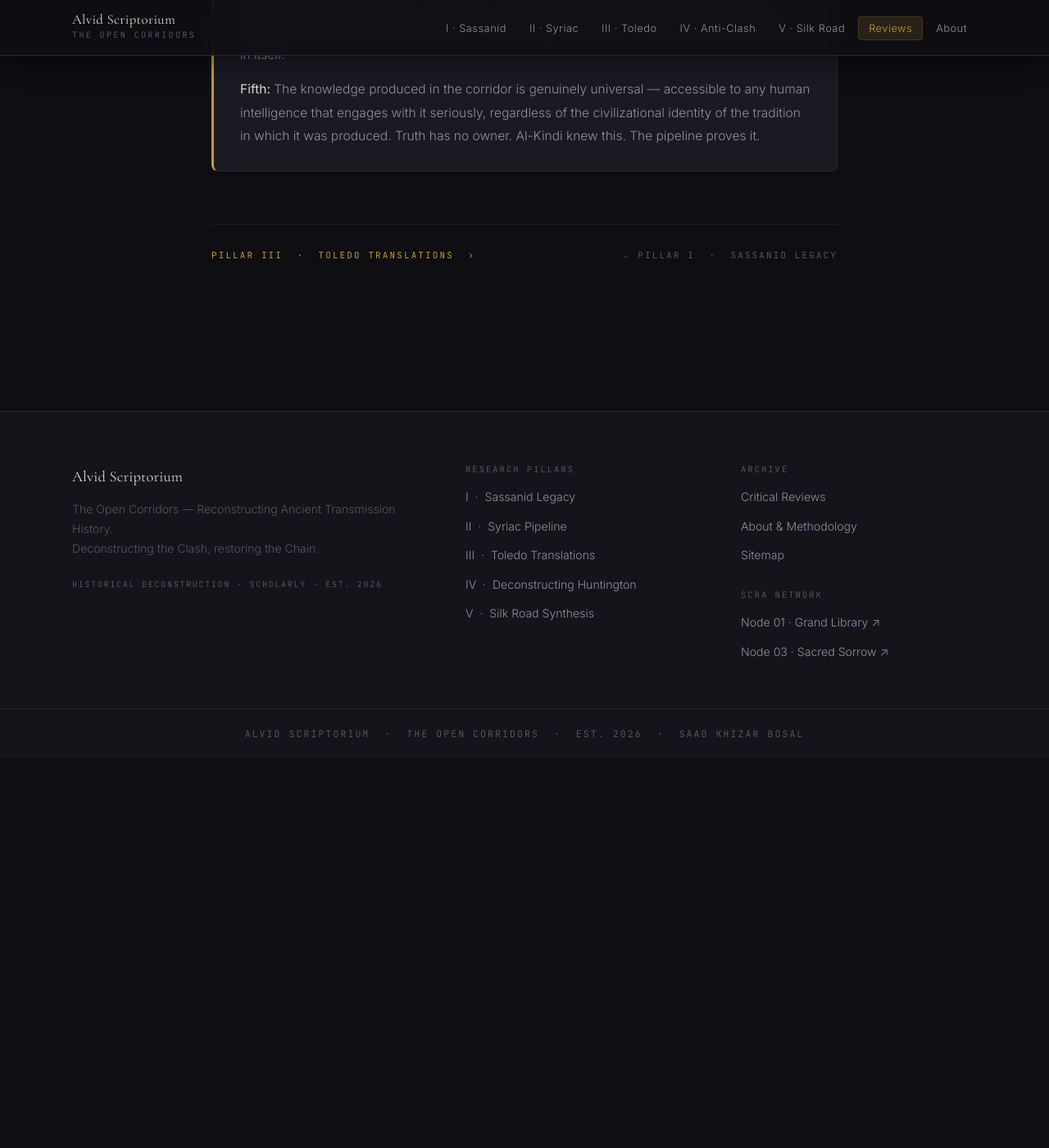
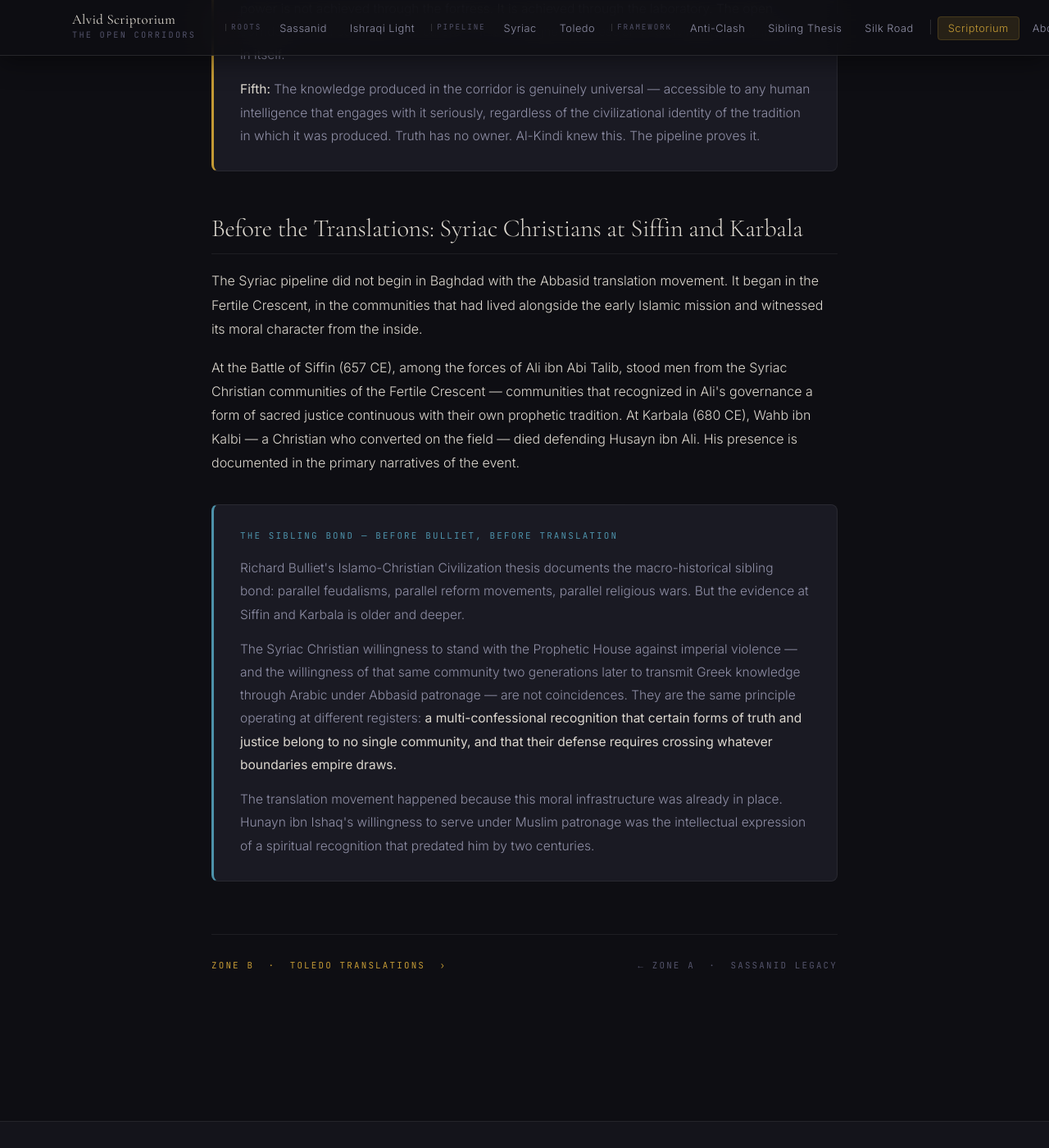
Before and after one commit to Political-Theology-Archive/geopolitical-synthesis, a Jekyll site: the page built from syriac-pipeline/index.html, in a window 1280 px wide and 1400 px high, scrolled down 6774 px. Shown: the whole window at 82% size. Built offline with Jekyll 4.4.1, drawn with Linux system fonts in a browser that asks for light colours; before the commit the page ends 7699 px from its top, so only the background shows below that.

Commit message:
Structural audit: three-zone nav, Ishraqi Light + Sibling Thesis pages, Syriac/Karbala content, Scriptorium affiliate framing

```diff
--- a/_includes/nav.html
+++ b/_includes/nav.html
@@ -8,12 +8,18 @@
       <span></span><span></span><span></span>
     </button>
     <ul class="pta-nav-links" id="navLinks" role="list">
-      <li><a href="{{ '/sassanid/' | relative_url }}" class="pta-nav-link">I · Sassanid</a></li>
-      <li><a href="{{ '/syriac-pipeline/' | relative_url }}" class="pta-nav-link">II · Syriac</a></li>
-      <li><a href="{{ '/toledo/' | relative_url }}" class="pta-nav-link">III · Toledo</a></li>
-      <li><a href="{{ '/huntington/' | relative_url }}" class="pta-nav-link">IV · Anti-Clash</a></li>
-      <li><a href="{{ '/silk-road/' | relative_url }}" class="pta-nav-link">V · Silk Road</a></li>
-      <li><a href="{{ '/critical-reviews/' | relative_url }}" class="pta-nav-link pta-nav-reviews">Reviews</a></li>
+      <li class="pta-nav-zone mono">Roots</li>
+      <li><a href="{{ '/sassanid/' | relative_url }}" class="pta-nav-link">Sassanid</a></li>
+      <li><a href="{{ '/ishraqi/' | relative_url }}" class="pta-nav-link">Ishraqi Light</a></li>
+      <li class="pta-nav-zone mono">Pipeline</li>
+      <li><a href="{{ '/syriac-pipeline/' | relative_url }}" class="pta-nav-link">Syriac</a></li>
+      <li><a href="{{ '/toledo/' | relative_url }}" class="pta-nav-link">Toledo</a></li>
+      <li class="pta-nav-zone mono">Framework</li>
+      <li><a href="{{ '/huntington/' | relative_url }}" class="pta-nav-link">Anti-Clash</a></li>
+      <li><a href="{{ '/sibling-thesis/' | relative_url }}" class="pta-nav-link">Sibling Thesis</a></li>
+      <li><a href="{{ '/silk-road/' | relative_url }}" class="pta-nav-link">Silk Road</a></li>
+      <li class="pta-nav-sep"></li>
+      <li><a href="{{ '/critical-reviews/' | relative_url }}" class="pta-nav-link pta-nav-reviews">Scriptorium</a></li>
       <li><a href="{{ '/about/' | relative_url }}" class="pta-nav-link">About</a></li>
     </ul>
   </div>
--- a/assets/css/main.css
+++ b/assets/css/main.css
@@ -182,6 +182,27 @@ h1, h2, h3, h4, h5, h6 {
 }
 
 .pta-nav-reviews::after { display: none; }
+
+/* Nav zones */
+.pta-nav-zone {
+  font-size: 0.58rem;
+  letter-spacing: 0.2em;
+  text-transform: uppercase;
+  color: var(--text-dim);
+  padding: 0 6px;
+  pointer-events: none;
+  user-select: none;
+  border-left: 1px solid var(--border-mid);
+  margin-left: 4px;
+  line-height: 1;
+  align-self: center;
+}
+.pta-nav-sep {
+  width: 1px;
+  height: 18px;
+  background: var(--border-mid);
+  margin: 0 4px;
+}
 
 /* Mobile toggle */
 .pta-nav-toggle {
--- a/syriac-pipeline/index.html
+++ b/syriac-pipeline/index.html
@@ -326,9 +326,53 @@ description: "Before texts moved from Arabic to Latin, they moved from Greek to
     </p>
   </div>
 
+  <h2>Before the Translations: Syriac Christians at Siffin and Karbala</h2>
+
+  <p>
+    The Syriac pipeline did not begin in Baghdad with the Abbasid translation
+    movement. It began in the Fertile Crescent, in the communities that had
+    lived alongside the early Islamic mission and witnessed its moral character
+    from the inside.
+  </p>
+
+  <p>
+    At the Battle of Siffin (657 CE), among the forces of Ali ibn Abi Talib,
+    stood men from the Syriac Christian communities of the Fertile Crescent —
+    communities that recognized in Ali's governance a form of sacred justice
+    continuous with their own prophetic tradition. At Karbala (680 CE),
+    Wahb ibn Kalbi — a Christian who converted on the field — died defending
+    Husayn ibn Ali. His presence is documented in the primary narratives
+    of the event.
+  </p>
+
+  <div class="pta-analysis pta-fade" style="border-left-color:var(--teal);">
+    <span class="pta-analysis-label mono" style="color:var(--teal);">The Sibling Bond — Before Bulliet, Before Translation</span>
+    <p>
+      Richard Bulliet's Islamo-Christian Civilization thesis documents the
+      macro-historical sibling bond: parallel feudalisms, parallel reform
+      movements, parallel religious wars. But the evidence at Siffin and
+      Karbala is older and deeper.
+    </p>
+    <p>
+      The Syriac Christian willingness to stand with the Prophetic House
+      against imperial violence — and the willingness of that same community
+      two generations later to transmit Greek knowledge through Arabic under
+      Abbasid patronage — are not coincidences. They are the same principle
+      operating at different registers: <strong>a multi-confessional recognition
+      that certain forms of truth and justice belong to no single community,
+      and that their defense requires crossing whatever boundaries empire draws.</strong>
+    </p>
+    <p>
+      The translation movement happened because this moral infrastructure was
+      already in place. Hunayn ibn Ishaq's willingness to serve under Muslim
+      patronage was the intellectual expression of a spiritual recognition
+      that predated him by two centuries.
+    </p>
+  </div>
+
   <div class="pta-page-nav">
-    <a href="{{ '/toledo/' | relative_url }}" class="pta-page-nav-next mono">Pillar III &nbsp;·&nbsp; Toledo Translations &nbsp;›</a>
-    <a href="{{ '/sassanid/' | relative_url }}" class="mono" style="margin-left:auto;">← Pillar I &nbsp;·&nbsp; Sassanid Legacy</a>
+    <a href="{{ '/toledo/' | relative_url }}" class="pta-page-nav-next mono">Zone B &nbsp;·&nbsp; Toledo Translations &nbsp;›</a>
+    <a href="{{ '/sassanid/' | relative_url }}" class="mono" style="margin-left:auto;">← Zone A &nbsp;·&nbsp; Sassanid Legacy</a>
   </div>
 
 </div>
```
Also changed, not shown: critical-reviews/index.html (+5 -5 lines), ishraqi/index.html (added, +205 -0 lines), sibling-thesis/index.html (added, +224 -0 lines), sitemap.xml (+12 -0 lines).
